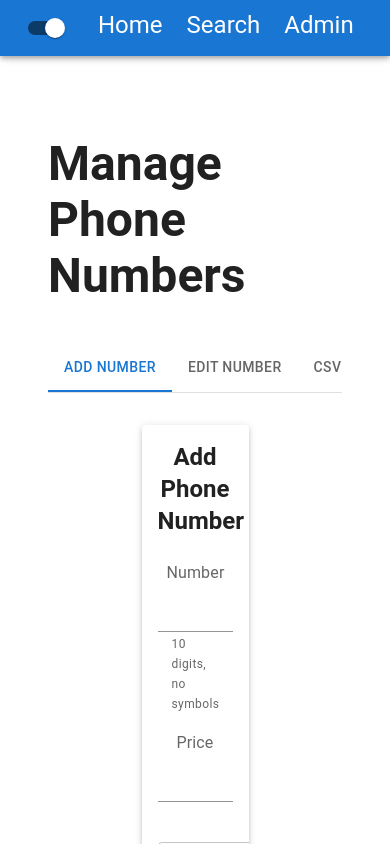
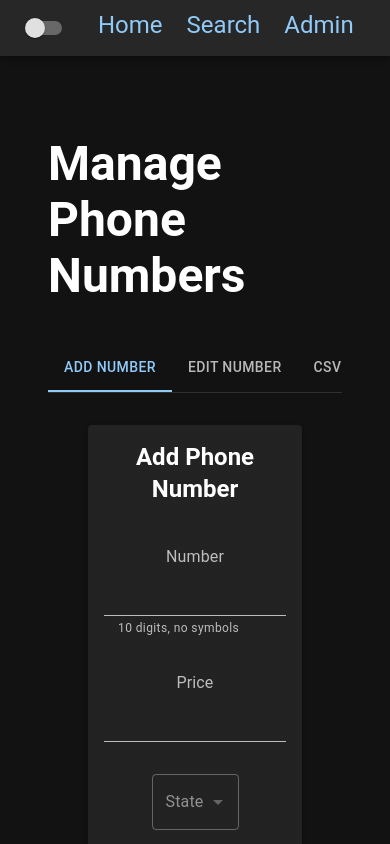
Before and after one commit to acbullock/teliance-web, a React (Create React App) app: page /teliance-web/admin in a window 390 px wide. Shown: the top 844 px of the page. Built offline with nearby package versions, Linux system fonts and the light colour scheme; no server answers.

Commit message:
mobile issues fixed

```diff
--- a/src/AddPhoneNumber.js
+++ b/src/AddPhoneNumber.js
@@ -14,31 +14,55 @@ import {
   Autocomplete,
   TextField,
   FormControlLabel,
-  Button
+  Button,
+  Grid,
 } from '@mui/material';
-export default function AddPhoneNumber() {
+export default function AddPhoneNumber(props) {
   const [error, setError] = React.useState(false)
-  const [states, setStates] = React.useState([])
+  const [number, setNumber] = React.useState("")
   const [price, setPrice] = React.useState("")
+  const [state, setState] = React.useState("")
+
+  const findStateFromAreaCode=(npa)=>props.appStates.acRegions.find(ac=>ac.area_code === npa.substring(0,3))?.region || "NA"
+
+  const handleNumberChange = (event) => {
+    // setError(true)
+    let {value} = event.target
+    value = value.replace(/[^0-9]+/g, "").substring(0,10)
+    setNumber(value)
+    if (value.length >= 3) {
+      setState(findStateFromAreaCode(value))
+    }
+    else{
+      setState("")
+    }
+  }
+  const handleStateChange = (event) => {
+    let {value} = event.target
+    setState(value)
+  }
   const handlePriceChange = (event) =>{
     let {value} = event.target;
     setPrice(value.replace(/[^0-9]+/g, "").substring(0,8));
   }
+
   return (
     <Container maxWidth={false} sx={{mt:1}}  align="center">
-      <Box display="flex" flexDirection="row"  gap={2} justifyContent="center" >
-        <Card elevation={3} sx={{width:'50%'}} >
-        <CardContent >
+    <Grid container spacing={2} justifyContent="center">
+      <Grid item xs={12}>
+        <Card elevation={2} sx={{ overflow: 'visible'}}>
+          <CardContent>
+            <Box display="flex" flexDirection="column"  gap={2} justifyContent="center" sx={{width:'100%'}}>
               <Typography variant="h5" sx={{ fontWeight: 'bold', mb:3 }}>Add Phone Number</Typography>
               <Box  sx={{mb:2}}>
-          <FormControl>
+                <FormControl onChange={handleNumberChange}>
                   <FormLabel>Number</FormLabel>
-            <Input />
+                  <Input value={number}/>
                   <FormHelperText>10 digits, no symbols</FormHelperText>
                 </FormControl>
               </Box>
               <Box  sx={{mb:2}}>
-          <FormControl sx={{ mb:3}} onChange={handlePriceChange} >
+                <FormControl onChange={handlePriceChange} >
                   <FormLabel>Price</FormLabel>
                   <Input value={price}/>
                 </FormControl>
@@ -46,11 +70,12 @@ export default function AddPhoneNumber() {
           <Box  sx={{mb:2}}>
           <FormControl  >
             <Autocomplete
+            disabled
               disablePortal
-              options={states}
-              value={""}
+              options={props.appStates.states}
+              value={state}
               id="state"
-              onChange={()=>{}}
+              onChange={handleStateChange}
               label="State"
               defaultValue=""
               renderInput={(params) => <TextField error={error} {...params} label="State" />}
@@ -72,11 +97,11 @@ export default function AddPhoneNumber() {
            <Box  sx={{mb:2}}>
            <Button variant="contained">Add Number</Button>
            </Box>
+        </Box>
           </CardContent>
         </Card>
-        </Box>
-
-
+      </Grid>
+      </Grid>
 
 
     </Container>
--- a/src/Admin.js
+++ b/src/Admin.js
@@ -16,7 +16,7 @@ function CustomTabPanel(props) {
     </div>
   );
 }
-export default function Admin() {
+export default function Admin(props) {
 const [currentTab, setCurrentTab] = React.useState(0);
 
   const handleChangeTab = (event, newValue) => {
@@ -42,7 +42,7 @@ const [currentTab, setCurrentTab] = React.useState(0);
           </Tabs>
         </Box>
         <CustomTabPanel value={currentTab} index={0}>
-          <AddPhoneNumber />
+          <AddPhoneNumber appStates={props.appStates} appSetters={props.appSetters}/>
         </CustomTabPanel>
         <CustomTabPanel value={currentTab} index={1}>
           Edit Number..
--- a/src/App.js
+++ b/src/App.js
@@ -11,7 +11,7 @@ import {
   Box,
   AppBar,
   Toolbar,
-  Typography, Button
+  Typography
 } from '@mui/material';
 import Home from "./Home"
 import Search from "./Search"
@@ -37,10 +37,47 @@ const label = { inputProps: { 'aria-label': 'Switch demo' } };
 
 export default function App() {
 
-  const [darkMode, setDarkMode] = React.useState(false)
+  const [darkMode, setDarkMode] = React.useState(true)
+  const [acRegions, setAcRegions] = React.useState(false)
+  const [states, setStates] = React.useState([])
+  const [areaCodes, setAreaCodes] = React.useState([])
+
+  const appStates = {
+    states,
+    acRegions,
+    areaCodes
+  }
+  const appSetters = {
+    setAreaCodes,
+    setStates,
+    setAcRegions
+  }
   const toggleDark = ()=>{
     setDarkMode(!darkMode)
   }
+  // Similar to componentDidMount and componentDidUpdate:
+  React.useEffect(() => {
+    // Update the document title using the browser API
+    document.title = `Exclusive Digits - Phone Number Search`;
+    //get area codes..
+    if (!acRegions){
+      fetch("https://eddb.teliance.com/api/phone-numbers/areaCodeWithRegions").then(result=>{
+      result.json().then(data => {
+        setAcRegions(data);
+        let states = data.map(d=>d.region);
+        states = Array.from(new Set(states)).sort((a,b)=>a-b)
+        setStates(states);
+        let areaCodes = data.map(d=>d.area_code);
+        areaCodes = Array.from(new Set(areaCodes)).sort((a,b)=>a-b)
+        setAreaCodes(areaCodes);
+      })
+
+    })
+    }
+
+
+
+  });
   return (
     <ThemeProvider theme={darkMode ? darkTheme : lightTheme}>
     <CssBaseline />
@@ -65,9 +102,9 @@ export default function App() {
         </Toolbar>
         </AppBar>
         <Routes>
-          <Route exact path="/" element={<Home/>} />
+          <Route exact path="/" element={<Home appSetters={appSetters} appStates={appStates}/>} />
           <Route path="/search" element={<Search/>} />
-          <Route path="/admin" element={<Admin />} />
+          <Route path="/admin" element={<Admin appSetters={appSetters} appStates={appStates}/>} />
           <Route path="*" element={<NotFound />} />
         </Routes>
         </Box>
--- a/src/Home.js
+++ b/src/Home.js
@@ -35,12 +35,9 @@ const ariaLabel = { 'aria-label': 'description' };
 
 
 
-export default function Home() {
+export default function Home(props) {
   const [error, setError] = React.useState(false);
   const [type, setType] = React.useState("contains");
-  const [acRegions, setAcRegions] = React.useState('');
-  const [states, setStates] = React.useState([]);
-  const [areaCodes, setAreaCodes] = React.useState([]);
   const [state, setState] = React.useState('');
   const [areaCode, setAreaCode] = React.useState('');
   const [search, setSearch] = React.useState('');
@@ -295,7 +292,7 @@ export default function Home() {
   const handleChangeAreaCode = (event) => {
     let value = (event.target.innerText && event.target.innerText.substring(0,3)) || ""
     if (value.length === 3) {
-      let ar = acRegions.find((ac)=>ac.area_code === value)|| {area_code: value, region: "NA"}
+      let ar = props.appStates.acRegions.find((ac)=>ac.area_code === value)|| {area_code: value, region: "NA"}
       setState(ar.region)
     }
     setAreaCode(value);
@@ -309,40 +306,18 @@ export default function Home() {
   const handleChangeState = (event) => {
       let value = event.target.innerText
       setState(value);
+      setAreaCode("")
       if (value){
-        let filteredAreaCodes = acRegions.filter(ac=>ac.region === value).map(a=>a.area_code).sort((a,b)=>a-b)
-        setAreaCodes(filteredAreaCodes)
+        let filteredAreaCodes = props.appStates.acRegions.filter(ac=>ac.region === value).map(a=>a.area_code).sort((a,b)=>a-b)
+        props.appSetters.setAreaCodes(filteredAreaCodes)
       }
       else{
-        let areaCodes = acRegions.map(d=>d.area_code);
+        let areaCodes = props.appStates.acRegions.map(d=>d.area_code);
         areaCodes = Array.from(new Set(areaCodes)).sort((a,b)=>a-b)
-        setAreaCodes(areaCodes);
+        props.appSetters.setAreaCodes(areaCodes);
       }
 
     };
-  // Similar to componentDidMount and componentDidUpdate:
-  React.useEffect(() => {
-    // Update the document title using the browser API
-    document.title = `Exclusive Digits - Phone Number Search`;
-    //get area codes..
-    if (!acRegions){
-      fetch("https://eddb.teliance.com/api/phone-numbers/areaCodeWithRegions").then(result=>{
-      result.json().then(data => {
-        setAcRegions(data);
-        let states = data.map(d=>d.region);
-        states = Array.from(new Set(states)).sort((a,b)=>a-b)
-        setStates(states);
-        let areaCodes = data.map(d=>d.area_code);
-        areaCodes = Array.from(new Set(areaCodes)).sort((a,b)=>a-b)
-        setAreaCodes(areaCodes);
-      })
-
-    })
-    }
-
-
-
-  });
 
 
   return (
@@ -370,7 +345,7 @@ export default function Home() {
       <FormControl sx={{width: "15ch"}} >
         <Autocomplete
           disablePortal
-          options={states}
+          options={props.appStates.states}
           value={state}
           id="state"
           onChange={handleChangeState}
@@ -382,7 +357,7 @@ export default function Home() {
       <FormControl sx={{width: "15ch"}} >
         <Autocomplete
           disablePortal
-          options={areaCodes}
+          options={props.appStates.areaCodes}
           value={areaCode}
           id="areaCode"
           onChange={handleChangeAreaCode}
```
Lines whose indentation alone changed are shown as unchanged.
